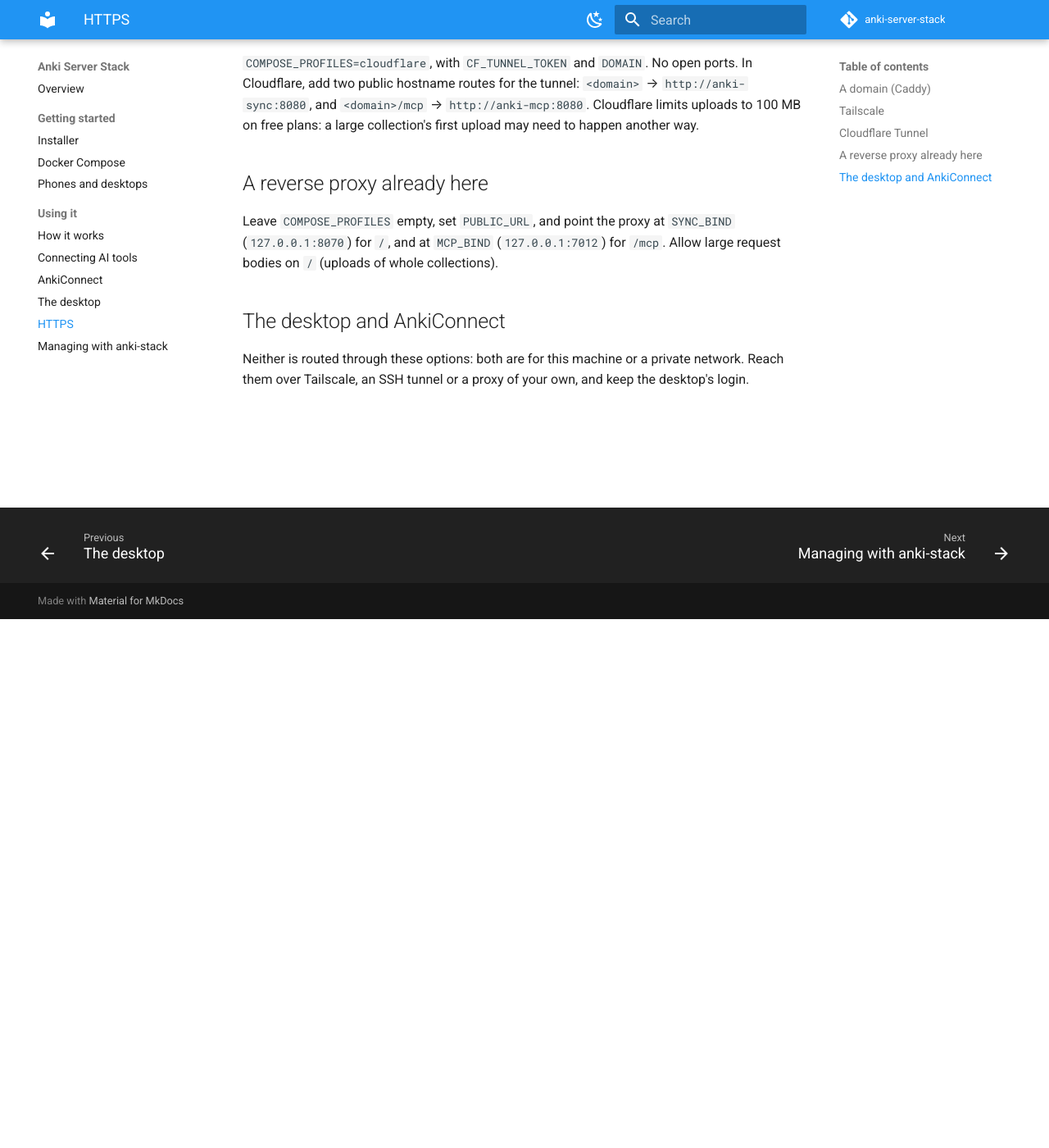
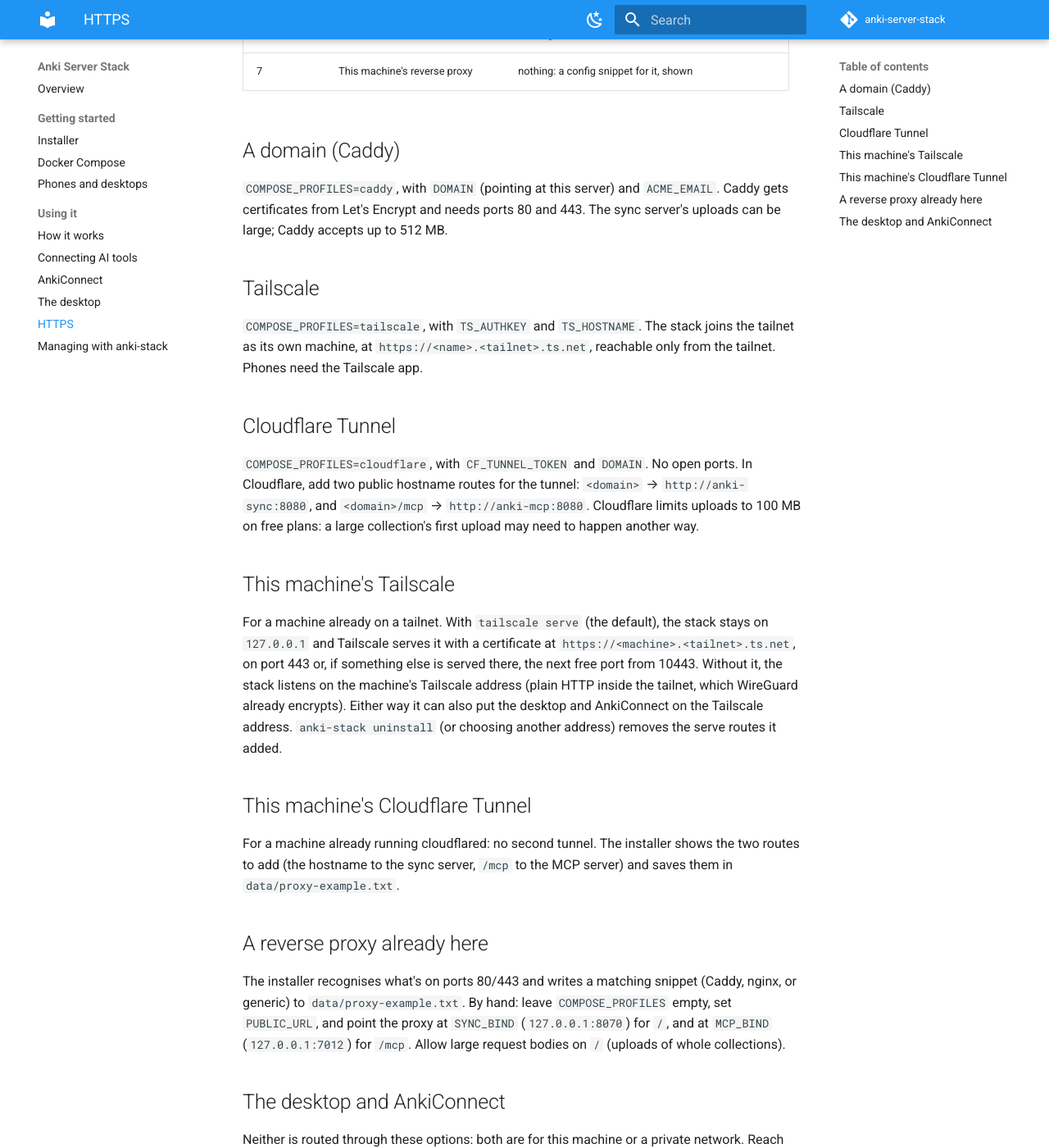
Before and after one commit to Jacob-Stokes/anki-server-stack, an MkDocs documentation site: the page built from docs/https.md, in a window 1280 px wide and 1400 px high, scrolled down 645 px. Shown: the whole window at 82% size. Built offline with MkDocs 1.6.1 and Material for MkDocs 9.7.7, drawn with Linux system fonts in a browser that asks for light colours; comment, search, counter and statistics services are not loaded; some of the changed text lies outside the part shown.

Commit message:
Address step: use what's already on the machine
The installer now checks for something on ports 80/443, a Tailscale
install and a running cloudflared, and offers to use them instead of
running a second one: this machine's Tailscale (tailscale serve on a
free HTTPS port, or listening on the Tailscale address), its Cloudflare
Tunnel (the two routes to add), or its reverse proxy (a Caddy, nginx or
generic snippet). The stack's own Caddy is refused when 80/443 are
taken. New: anki-stack address, to change it later; uninstall removes
the serve routes it added. Tested with a stand-in tailscale and a busy
port 80.

```diff
--- a/docs/https.md
+++ b/docs/https.md
@@ -1,6 +1,18 @@
 # HTTPS
 
-Phones need the sync server at an address they can reach, and over HTTPS unless they're on the same local network. Each option puts **the sync server at the domain's root** (what Anki apps are given) and **the MCP server at `/mcp`**. Choose one in the installer, or set `COMPOSE_PROFILES` in `.env`.
+Phones need the sync server at an address they can reach, and over HTTPS unless they're on the same local network. Each option puts **the sync server at the domain's root** (what Anki apps are given) and **the MCP server at `/mcp`**. Choose one in the installer, or later with `anki-stack address`.
+
+The installer first checks what this machine already has: something listening on ports 80/443, Tailscale, cloudflared. Options 1–4 add a container to the stack; 5–7 use what's already there, with no extra container, and the installer suggests the one that fits.
+
+| | Option | Runs |
+|---|---|---|
+| 1 | This machine only | nothing extra |
+| 2 | A domain with HTTPS | the stack's own Caddy (needs ports 80/443 free) |
+| 3 | Tailscale, as its own machine | the stack's own Tailscale container |
+| 4 | A Cloudflare Tunnel | the stack's own cloudflared |
+| 5 | This machine's Tailscale | `tailscale serve`, or listening on the Tailscale address |
+| 6 | This machine's Cloudflare Tunnel | nothing: two routes to add, shown |
+| 7 | This machine's reverse proxy | nothing: a config snippet for it, shown |
 
 ## A domain (Caddy)
 
@@ -14,9 +26,17 @@
 
 `COMPOSE_PROFILES=cloudflare`, with `CF_TUNNEL_TOKEN` and `DOMAIN`. No open ports. In Cloudflare, add two public hostname routes for the tunnel: `<domain>` → `http://anki-sync:8080`, and `<domain>/mcp` → `http://anki-mcp:8080`. Cloudflare limits uploads to 100 MB on free plans: a large collection's first upload may need to happen another way.
 
+## This machine's Tailscale
+
+For a machine already on a tailnet. With `tailscale serve` (the default), the stack stays on `127.0.0.1` and Tailscale serves it with a certificate at `https://<machine>.<tailnet>.ts.net`, on port 443 or, if something else is served there, the next free port from 10443. Without it, the stack listens on the machine's Tailscale address (plain HTTP inside the tailnet, which WireGuard already encrypts). Either way it can also put the desktop and AnkiConnect on the Tailscale address. `anki-stack uninstall` (or choosing another address) removes the serve routes it added.
+
+## This machine's Cloudflare Tunnel
+
+For a machine already running cloudflared: no second tunnel. The installer shows the two routes to add (the hostname to the sync server, `/mcp` to the MCP server) and saves them in `data/proxy-example.txt`.
+
 ## A reverse proxy already here
 
-Leave `COMPOSE_PROFILES` empty, set `PUBLIC_URL`, and point the proxy at `SYNC_BIND` (`127.0.0.1:8070`) for `/`, and at `MCP_BIND` (`127.0.0.1:7012`) for `/mcp`. Allow large request bodies on `/` (uploads of whole collections).
+The installer recognises what's on ports 80/443 and writes a matching snippet (Caddy, nginx, or generic) to `data/proxy-example.txt`. By hand: leave `COMPOSE_PROFILES` empty, set `PUBLIC_URL`, and point the proxy at `SYNC_BIND` (`127.0.0.1:8070`) for `/`, and at `MCP_BIND` (`127.0.0.1:7012`) for `/mcp`. Allow large request bodies on `/` (uploads of whole collections).
 
 ## The desktop and AnkiConnect
 
```
Also changed, not shown: docs/installer.md (+3 -2 lines), docs/managing.md (+1 -0 lines), 3 other files.
